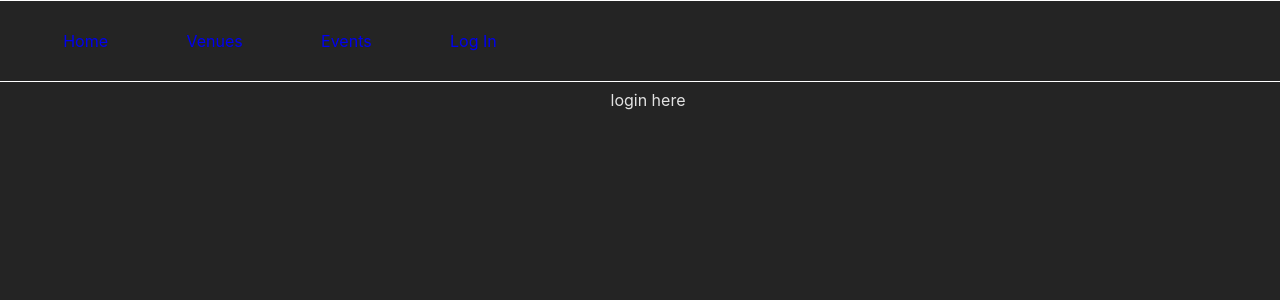
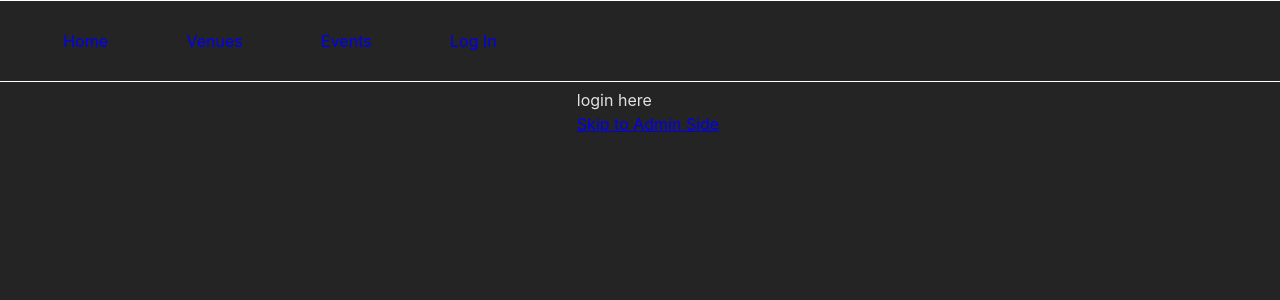
Before and after one commit to ssstumbles/Tick-It, a React (Vite) app in the folder tickit/: page /login in a window 1280 px wide. Shown: the top 300 px of the page. Built offline with nearby package versions, Linux system fonts and the light colour scheme.

Commit message:
added temporary link to admin side from login page. Will replace with actual login

```diff
--- a/tickit/src/Components/LoginPortal.jsx
+++ b/tickit/src/Components/LoginPortal.jsx
@@ -1,5 +1,13 @@
+import { NavLink } from "react-router-dom"
+
 const LoginPortal = () => {
-    return <div className='route-body'>login here</div>
+
+    return (
+        <div className='route-body'>
+            <div>login here</div>
+            <NavLink to="/admin">Skip to Admin Side</NavLink>
+        </div>
+    )
 }
 
 export default LoginPortal
```
